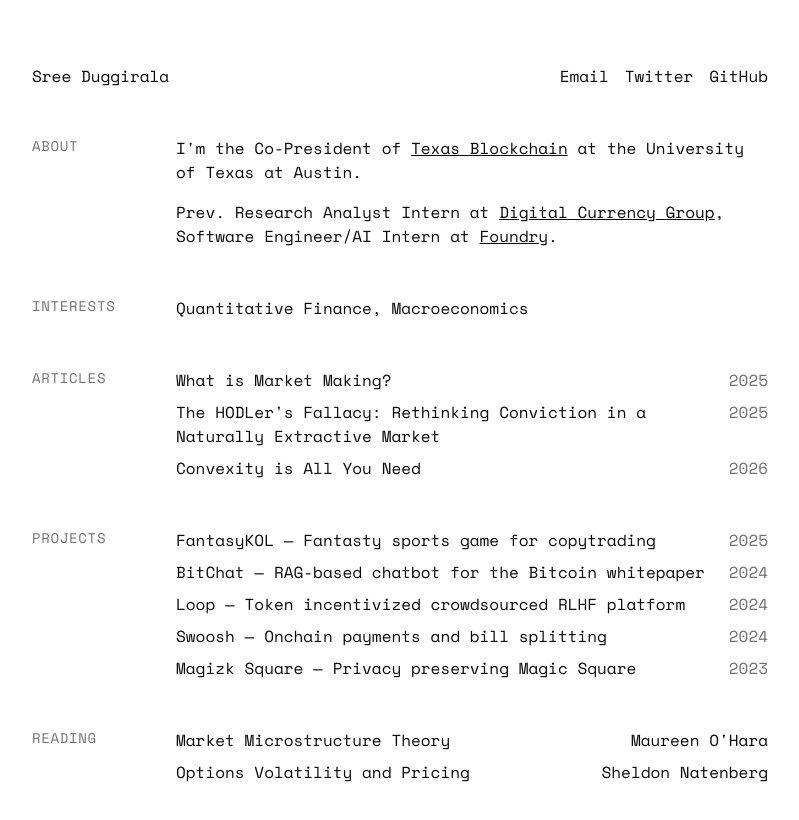
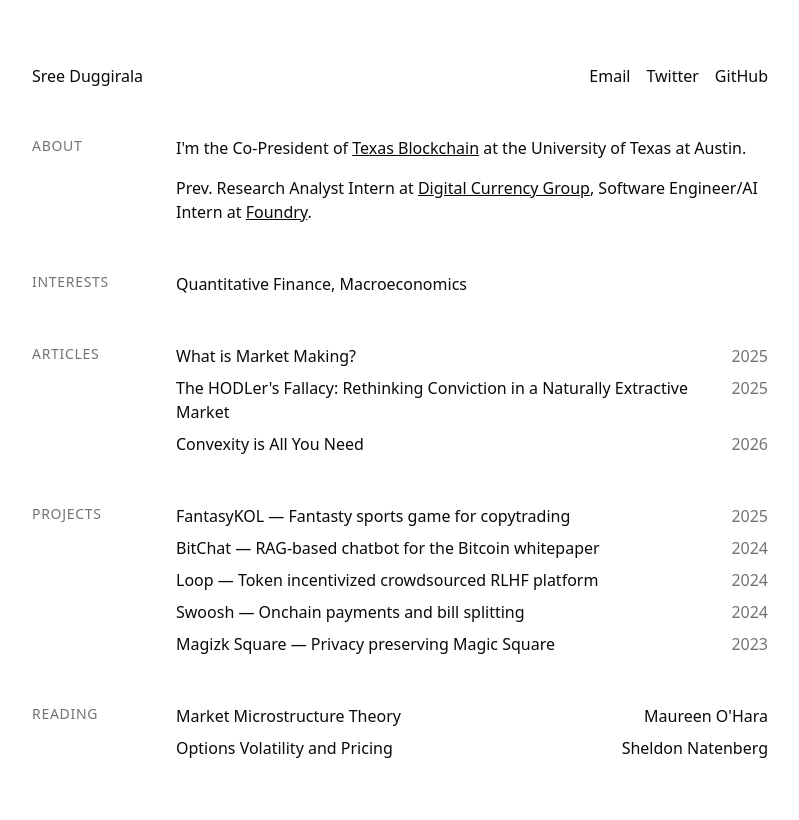
Before and after one commit to sreeduggirala/website, a Next.js app: page / in a window 1280 px wide. Shown: the top 820 px of the page, without its empty margins (240-1039 px from the left). Built offline with nearby package versions, Linux system fonts and the light colour scheme.

Commit message:
change font

```diff
--- a/app/layout.tsx
+++ b/app/layout.tsx
@@ -1,12 +1,12 @@
 import type { Metadata } from "next"
-import { Space_Mono } from "next/font/google"
+import { Inter } from "next/font/google"
 import "./globals.css"
 import type React from "react" // Import React
 
-const spaceMono = Space_Mono({
+const inter = Inter({
   subsets: ["latin"],
-  weight: ["400", "700"],
-  variable: "--font-space-mono",
+  weight: ["400", "500", "600", "700"],
+  variable: "--font-inter",
 })
 
 export const metadata: Metadata = {
@@ -25,8 +25,8 @@ export default function RootLayout({
   children: React.ReactNode
 }) {
   return (
-    <html lang="en" className={spaceMono.variable}>
-      <body className="font-mono max-w-3xl mx-auto px-4 py-8 md:py-16">{children}</body>
+    <html lang="en" className={inter.variable}>
+      <body className="font-sans max-w-3xl mx-auto px-4 py-8 md:py-16">{children}</body>
     </html>
   )
 }
```
